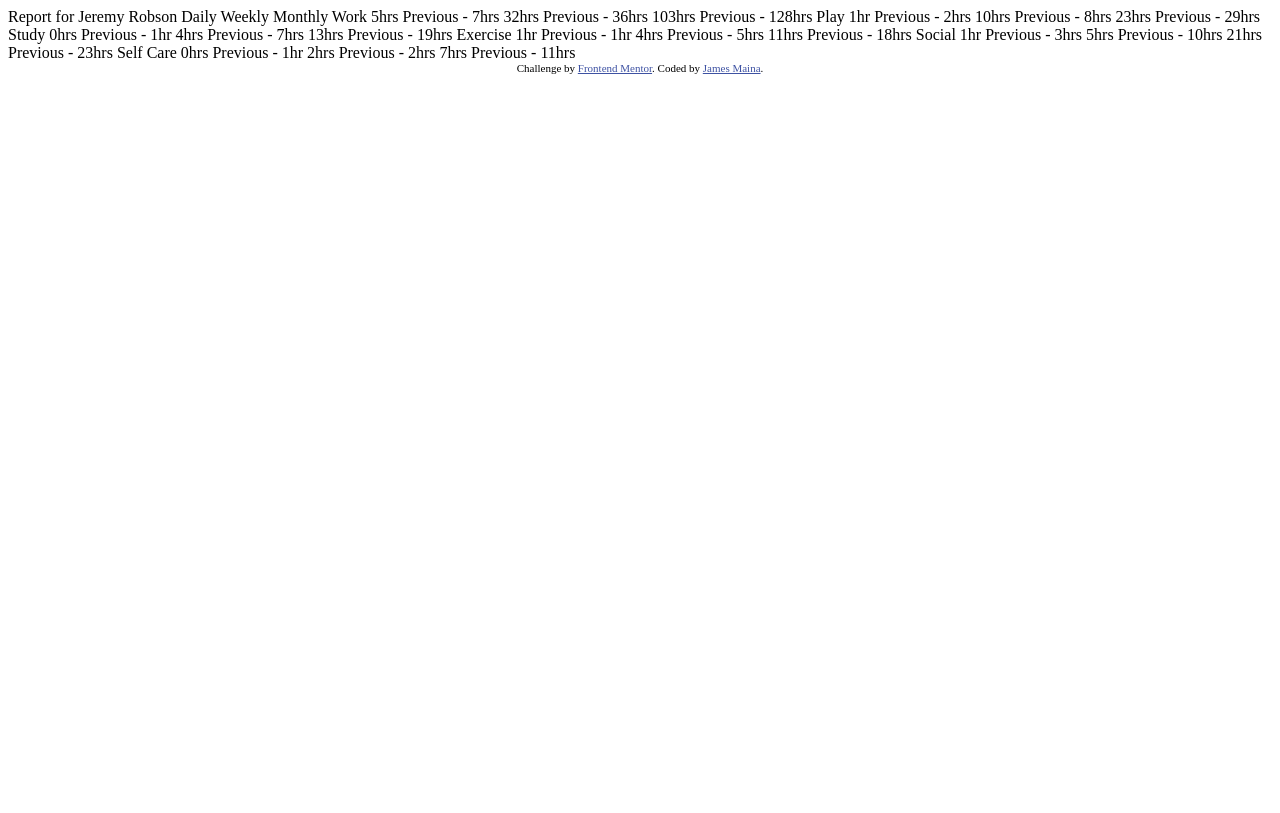
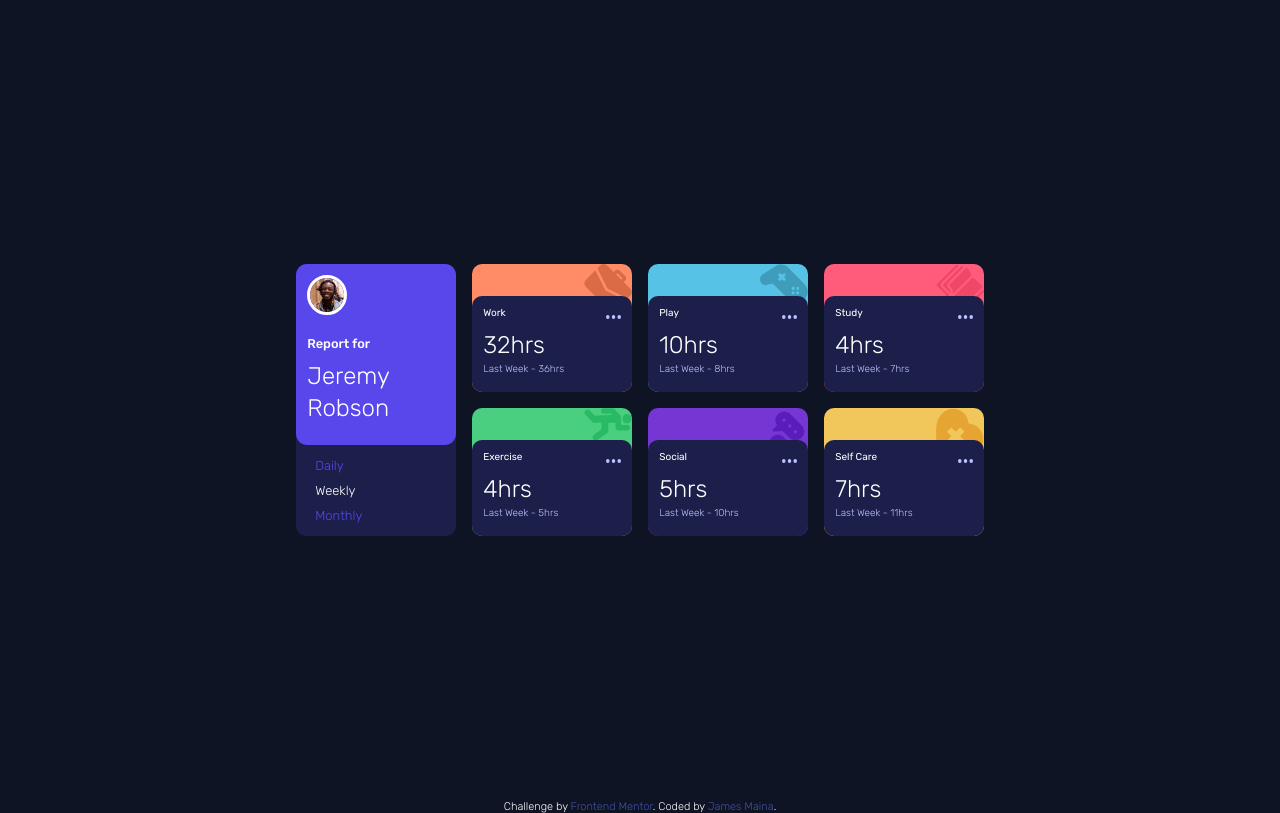
Before and after one commit to Jamesxx98/Time-tracking-dashboard, a plain HTML site: page index.html in a window 1280 px wide. Drawn offline with Linux system fonts and the light colour scheme.

Commit message:
html update

```diff
--- a/index.html
+++ b/index.html
@@ -5,77 +5,135 @@
   <meta name="viewport" content="width=device-width, initial-scale=1.0"> <!-- displays site properly based on user's device -->
 
   <link rel="icon" type="image/png" sizes="32x32" href="./images/favicon-32x32.png">
-
+  <link rel="stylesheet" href="style.css">
+  <link rel="preconnect" href="https://fonts.googleapis.com">
+  <link rel="preconnect" href="https://fonts.gstatic.com" crossorigin>
+  <link href="https://fonts.googleapis.com/css2?family=Rubik:wght@300;400;500&display=swap" rel="stylesheet">
   <title>Frontend Mentor | Time tracking dashboard</title>
-
-  <!-- Feel free to remove these styles or customise in your own stylesheet 👍 -->
-  <style>
-    .attribution { font-size: 11px; text-align: center; }
-    .attribution a { color: hsl(228, 45%, 44%); }
-  </style>
 </head>
 <body>
+  <main>
+      <div class="activities">
+          <div class="profile-card">
+            <div class="profile">
+              <img src="./images/image-jeremy.png" alt="" class="profile-img">
+              <div class="text">
+                <p>Report for</p>
+                <h3>Jeremy Robson</h3>
+              </div>
+            </div>
+            <div class="periods">
+              <a id="daily" href="#">Daily</a>
+              <a id="weekly" href="#">Weekly</a>
+              <a id="monthly" href="#">Monthly</a>
+            </div>
+            </div>
+          <div class=" work act1">
+            <div class="actIcon">
+              <img src="./images/icon-work.svg" alt="">
+            </div>
+            <div class="containerTextact">
+                <div class="begin">
+                  <p>Work</p>
+                  <img src="./images/icon-ellipsis.svg" alt="">
+                </div>
+                <div class="end">
+                  <p>5hrs</p>
+                  <p>Previous - 7hrs</p>
+                </div>
+              </div>
+          </div>
+          <div class="play act1">
+            <div class="actIcon">
+              <img src="./images/icon-play.svg" alt="">
+            </div>
 
-  Report for
-  Jeremy Robson
+            <div class="containerTextact">
+                <div class="begin">
+                  <p>Play</p>
+                  <img src="./images/icon-ellipsis.svg" alt="">
 
-  Daily
-  Weekly
-  Monthly
+                </div>
+                <div class="end">
+                  <p>1hr</p>
+                  <p>Previous - 2hrs</p>
+                </div>
+              </div>
+            </div>
+            <div class="study act1">
+              <div class="actIcon">
+                <img src="./images/icon-study.svg" alt="">
+              </div>
+              <div class="containerTextact">
+                  <div class="begin">
+                    <p>Study</p>
+                    <img src="./images/icon-ellipsis.svg" alt="">
 
-  Work
-  5hrs <!-- daily -->
-  Previous - 7hrs <!-- daily -->
-  32hrs <!-- weekly -->
-  Previous - 36hrs <!-- weekly -->
-  103hrs <!-- monthly -->
-  Previous - 128hrs <!-- monthly -->
+                  </div>
+                  <div class="end">
+                    <p>0hrs</p>
+                    <p>Previous - 1hrs</p>
+                  </div>
+                </div>
+              </div>
+              <div class="exercise act1">
+                <div class="actIcon">
+                  <img src="./images/icon-exercise.svg" alt="">
+                </div>
+                <div class="containerTextact">
+                    <div class="begin">
+                      <p>Exercise</p>
+                      <img src="./images/icon-ellipsis.svg" alt="">
 
-  Play
-  1hr <!-- daily -->
-  Previous - 2hrs <!-- daily -->
-  10hrs <!-- weekly -->
-  Previous - 8hrs <!-- weekly -->
-  23hrs <!-- monthly -->
-  Previous - 29hrs <!-- monthly -->
+                    </div>
+                    <div class="end">
+                      <p>1hr</p>
+                      <p>Previous - 1hr</p>
+                    </div>
+                  </div>
+                </div>
+                <div class="social act1">
+                  <div class="actIcon">
+                    <img src="./images/icon-social.svg" alt="">
+                  </div>
 
-  Study
-  0hrs <!-- daily -->
-  Previous - 1hr <!-- daily -->
-  4hrs <!-- weekly -->
-  Previous - 7hrs <!-- weekly -->
-  13hrs <!-- monthly -->
-  Previous - 19hrs <!-- monthly -->
+                  <div class="containerTextact">
+                      <div class="begin">
+                        <p>Social</p>
+                        <img src="./images/icon-ellipsis.svg" alt="">
 
-  Exercise
-  1hr <!-- daily -->
-  Previous - 1hr <!-- daily -->
-  4hrs <!-- weekly -->
-  Previous - 5hrs <!-- weekly -->
-  11hrs <!-- monthly -->
-  Previous - 18hrs <!-- monthly -->
+                      </div>
+                      <div class="end">
+                        <p>1hr</p>
+                        <p>Previous - 3hrs</p>
+                      </div>
+                    </div>
+                  </div>
+                  <div class="selfCare act1">
+                    <div class="actIcon">
+                      <img src="./images/icon-self-care.svg" alt="">
+                    </div>
 
-  Social
-  1hr <!-- daily -->
-  Previous - 3hrs <!-- daily -->
-  5hrs <!-- weekly -->
-  Previous - 10hrs <!-- weekly -->
-  21hrs <!-- monthly -->
-  Previous - 23hrs <!-- monthly -->
+                    <div class="containerTextact">
+                        <div class="begin">
+                          <p>Self Care</p>
+                          <img src="./images/icon-ellipsis.svg" alt="">
 
-  Self Care
-  0hrs <!-- daily -->
-  Previous - 1hr <!-- daily -->
-  2hrs <!-- weekly -->
-  Previous - 2hrs <!-- weekly -->
-  7hrs <!-- monthly -->
-  Previous - 11hrs <!-- monthly -->
+                        </div>
+                        <div class="end">
+                          <p>0hrs</p>
+                          <p>Previous - 1hr</p>
+                        </div>
+                      </div>
+                    </div>
+        </div>
+    </div>
 
-
-  <div class="attribution">
+  </main>
+  <footer class="attribution">
     Challenge by <a href="https://www.frontendmentor.io?ref=challenge" target="_blank">Frontend Mentor</a>.
-    Coded by <a href="https://x.com/Gme_maina" target="_blank"
-    >James Maina</a>.
-  </div>
+    Coded by <a href="#">James Maina</a>.
+  </footer>
+  <script src="index.js"></script>
 </body>
 </html>
```
